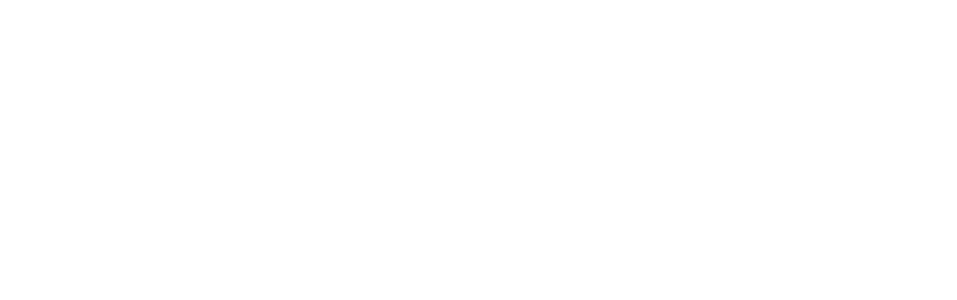
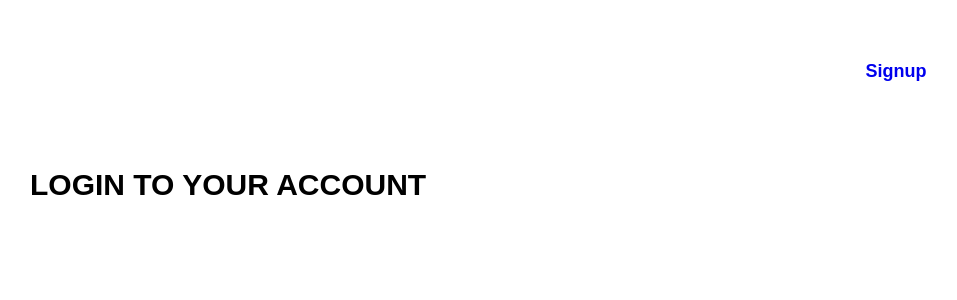
Before and after one commit to AntonPavlovich/formik_form, a React (Create React App) app: page /login in a window 1280 px wide. Shown: the top 300 px of the page, without its empty margins (260-1217 px from the left). Built offline with nearby package versions, Linux system fonts and the light colour scheme.

Commit message:
add routing

```diff
--- a/src/App.js
+++ b/src/App.js
@@ -1,5 +1,10 @@
 import React from "react";
-import { BrowserRouter as Router, Switch, Route} from "react-router-dom";
+import {
+  BrowserRouter as Router,
+  Switch,
+  Route,
+  Redirect,
+} from "react-router-dom";
 import LoginPage from "./pages/LoginPage";
 import SignUpPage from "./pages/SignUpPage";
 
@@ -8,8 +13,9 @@
     <>
       <Router>
         <Switch>
-          <Route exact path="/" component={LoginPage}/>
-          <Route path='/sign_up' component={SignUpPage} />
+          <Route path="/login" component={LoginPage} />
+          <Route path="/sign_up" component={SignUpPage} />
+          <Redirect from='/' to='login' />
         </Switch>
       </Router>
     </>
```
